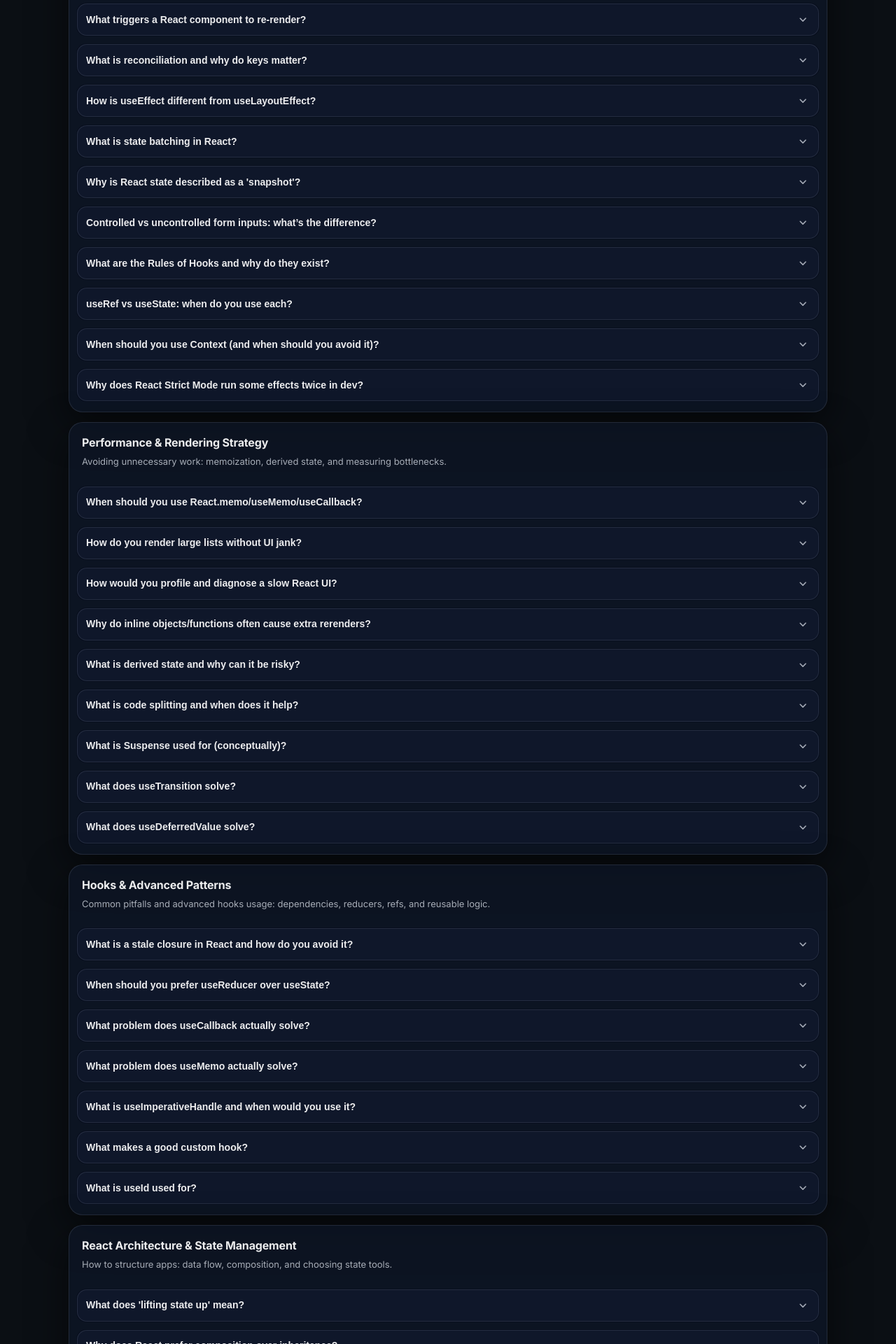
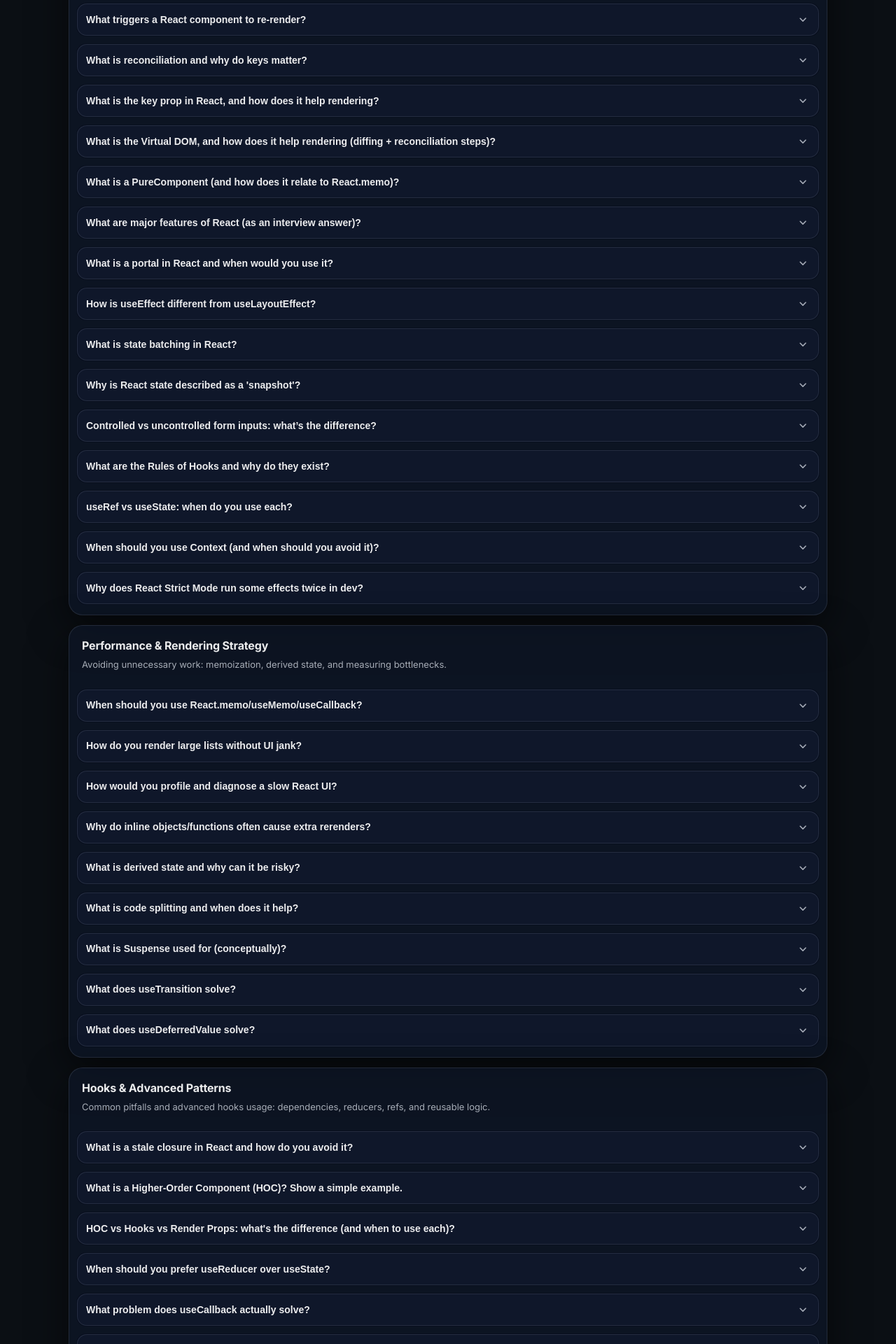
Before and after one commit to hongminglow/reactjs-faq, a React (Vite) app: page / in a window 1280 px wide. Shown: the part 2360-4280 px from the top of the page at 70% size. Built offline with nearby package versions, Linux system fonts and the light colour scheme.

Commit message:
feat: added more react related questions

```diff
--- a/package.json
+++ b/package.json
@@ -5,7 +5,7 @@
   "version": "0.0.0",
   "type": "module",
   "scripts": {
-    "dev": "vite",
+    "dev": "Set HTTPS=true && vite",
     "build": "tsc -b && vite build",
     "lint": "eslint .",
     "preview": "vite preview"
--- a/src/faqData.ts
+++ b/src/faqData.ts
@@ -257,6 +257,42 @@ export const faqSections: FaqSection[] = [
         tags: ["reconciliation", "keys", "lists"],
       },
       {
+        id: "react-keys",
+        question: "What is the key prop in React, and how does it help rendering?",
+        answer:
+          "key is a special prop React uses during reconciliation for arrays of elements. It lets React identify which item is which across renders, so it can keep component state attached to the right list item and avoid unnecessary unmount/mount cycles. A good key is stable and unique for the item (typically an ID from your data). Avoid using array index as a key when the list can reorder, insert, or delete.",
+        tags: ["keys", "lists", "reconciliation", "render"],
+      },
+      {
+        id: "virtual-dom",
+        question:
+          "What is the Virtual DOM, and how does it help rendering (diffing + reconciliation steps)?",
+        answer:
+          "The Virtual DOM is a lightweight in-memory representation of what the UI should look like. Instead of mutating the real DOM directly as you write code, React computes a new virtual UI tree and then updates the real DOM efficiently. A practical high-level flow is: (1) Render phase: React runs your components and builds the next virtual tree. (2) Diffing: React compares the new tree with the previous tree, using element types and keys to match nodes. (3) Reconciliation: React decides what changed (insert/remove/update/move), and prepares the minimal set of mutations. (4) Commit phase: React applies those mutations to the real DOM. (5) Browser paints the updated UI. This helps because it batches work and reduces expensive DOM operations compared to naive per-change updates.",
+        tags: ["virtual dom", "diff", "reconciliation", "render"],
+      },
+      {
+        id: "pure-components",
+        question: "What is a PureComponent (and how does it relate to React.memo)?",
+        answer:
+          "React.PureComponent is a class component that implements a shallow comparison of props and state to skip re-rendering when nothing appears to change by reference. For function components, React.memo provides a similar optimization (shallow-compare props by default). Both require you to treat state/props as immutable—mutating objects in place can break the optimization and cause stale UI.",
+        tags: ["PureComponent", "React.memo", "performance", "immutability"],
+      },
+      {
+        id: "react-major-features",
+        question: "What are major features of React (as an interview answer)?",
+        answer:
+          "Commonly mentioned features: declarative UI (describe what you want, React updates it), component-based architecture (compose reusable pieces), one-way data flow (predictable updates), an efficient render/reconciliation model, a rich ecosystem (routing, data fetching, state), hooks for reusable logic, and strong tooling (DevTools, profiler). Depending on the role, you can also mention SSR/streaming and Suspense for coordinating loading states.",
+        tags: ["react", "features", "architecture"],
+      },
+      {
+        id: "portals",
+        question: "What is a portal in React and when would you use it?",
+        answer:
+          "A portal lets you render a React subtree into a different place in the DOM than its logical parent, while keeping React event handling and state management working as if it were still in the same component tree. It’s commonly used for modals, popovers, and tooltips to avoid CSS overflow/z-index issues (e.g., rendering under document.body).",
+        tags: ["portal", "ReactDOM.createPortal", "modals"],
+      },
+      {
         id: "effects",
         question: "How is useEffect different from useLayoutEffect?",
         answer:
@@ -399,6 +435,31 @@ export const faqSections: FaqSection[] = [
         answer:
           "Closures capture values from the render where they were created. If an effect/callback doesn’t update when values change, it can read stale data. Fix with correct dependencies, functional updates, or refs for mutable latest values.",
         tags: ["closures", "useEffect", "dependencies"],
+      },
+      {
+        id: "hoc",
+        question: "What is a Higher-Order Component (HOC)? Show a simple example.",
+        answer: `A Higher-Order Component is a function that takes a component and returns a new component with added behavior. It’s a pattern for reusing logic, historically common before hooks.
+
+Example (adds a loading UI):
+
+function withLoading<P>(Component: React.ComponentType<P>) {
+  return function WithLoading(props: P & { isLoading: boolean }) {
+    if (props.isLoading) return <div>Loading…</div>;
+    const { isLoading, ...rest } = props;
+    return <Component {...(rest as P)} />;
+  };
+}
+` ,
+        tags: ["hoc", "patterns", "composition"],
+      },
+      {
+        id: "hoc-vs-hooks-vs-render-props",
+        question:
+          "HOC vs Hooks vs Render Props: what's the difference (and when to use each)?",
+        answer:
+          "They’re all patterns for code reuse, but they compose differently. HOCs wrap a component (withX(Component)) and inject props/behavior; they can lead to wrapper nesting and prop collisions, but work well for cross-cutting concerns and are useful for older class components. Render props pass a function as a prop (e.g., <DataProvider>{(data) => ...}</DataProvider>) giving explicit control over rendering; it’s flexible but can create deep nesting and rerender frequently if not careful. Hooks let function components reuse stateful logic directly (useX()), generally the modern default: they keep component trees flatter and avoid wrapper hell, but hooks must follow the Rules of Hooks and can’t be called conditionally. In modern React, prefer hooks for reusable logic, use render props when the consumer needs full control over rendering, and use HOCs mainly for library integration, legacy class code, or when a wrapper component is the cleanest API.",
+        tags: ["hoc", "hooks", "render props", "patterns"],
       },
       {
         id: "use-reducer",
```
